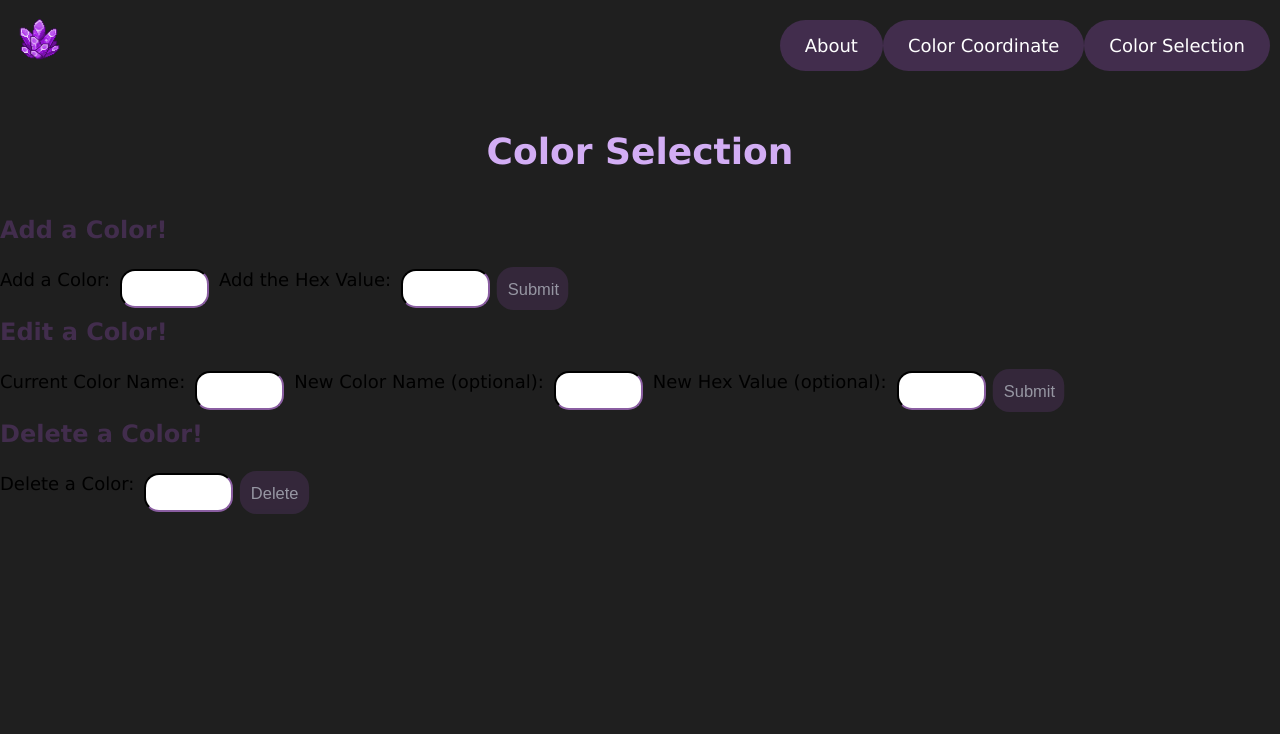
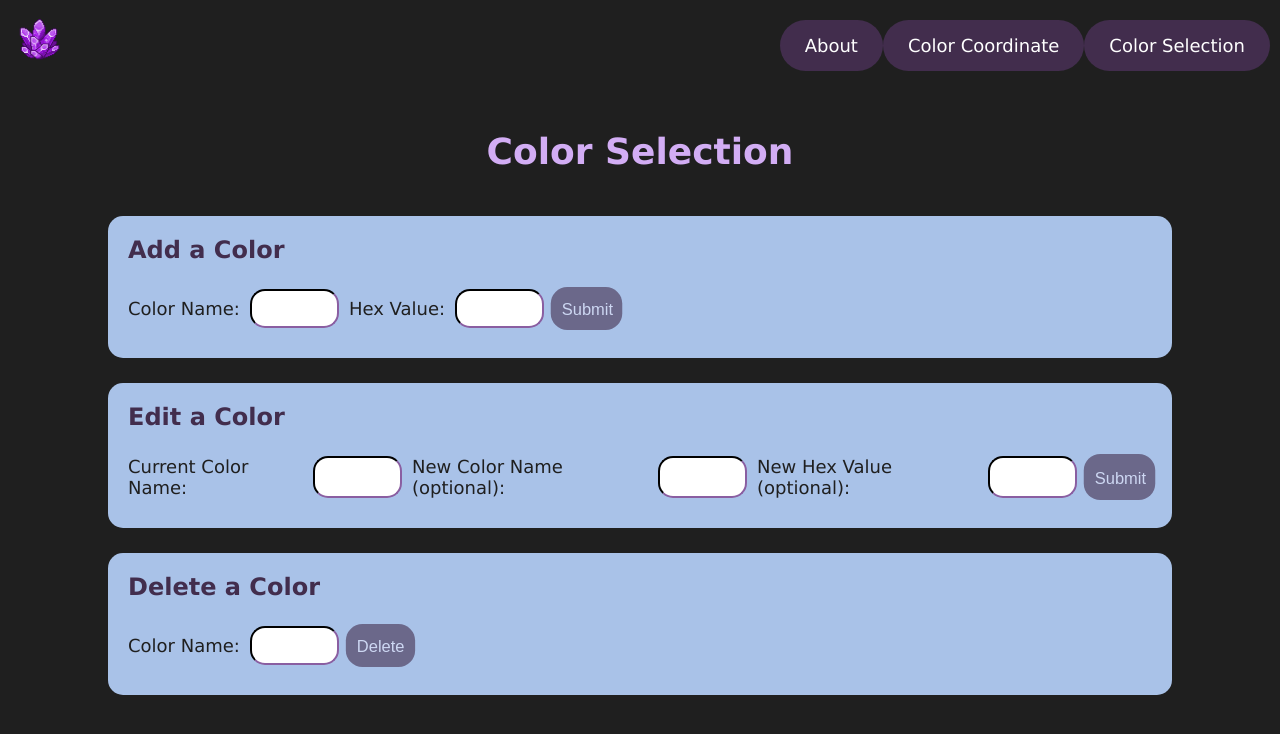
Before and after one commit to brennarw/CS312-Group-Project, an Angular app: page /selection in a window 1280 px wide. Shown: the top 734 px of the page. Built offline with nearby package versions, Linux system fonts and the light colour scheme.

Commit message:
update format

```diff
--- a/src/app/color-selection/color-selection.component.html
+++ b/src/app/color-selection/color-selection.component.html
@@ -1,9 +1,13 @@
 <main>
     <h1>Color Selection</h1>
+    <div class="forms-container">
+        <!-- Add a Color -->
+        <div class="form-container">
+            <div class="title"><b>Add a Color</b></div>
             <form #Add (ngSubmit)="AddColor()" #form="ngForm">
-        <div class="title"><b>Add a Color!</b></div>
                 <div class="form">
-            <label for="color">Add a Color: </label> <input
+                    <div class="form-group">
+                        <label for="color">Color Name: </label> <input
                         type="text"
                         id="color"
                         name="color"
@@ -11,8 +15,9 @@
                         required
                         [(ngModel)]="color"
                         #colors="ngModel">
-
-            <label for="hex">Add the Hex Value: </label> <input
+                    </div>
+                    <div class="form-group">
+                        <label for="hex">Hex Value: </label> <input
                         type="text"
                         id="hex"
                         name="hex"
@@ -20,10 +25,10 @@
                         required
                         [(ngModel)]="hex"
                         #hex_val="ngModel">
-
+                    </div>
                     <input type="submit" [disabled]="form.invalid" class="button">
                 </div>
-
+            </form>
             <div *ngIf="colors.invalid && (colors.touched)">
                 <div *ngIf="colors.hasError('required')" class="error">
                     *Color field is required.
@@ -34,17 +39,18 @@
                     *Hex field is required.
                 </div>
             </div>
-
             <div class="success" *ngIf="success">
                 Color was successfully inserted!
             </div>
             <div class="error" *ngIf="error">
                 Entry could not be added to the table - ensure values entered are not already present in the database
             </div>
-    </form>
-    <div class="edit-form">
+        </div>
+
+        <!-- Edit a Color -->
+        <div class="form-container">
+            <div class="title"><b>Edit a Color</b></div>
             <form #Edit="ngForm" (ngSubmit)="EditColor()">
-            <div class="title"><b>Edit a Color!</b></div>
                 <div class="form">
                     <label for="editColor">Current Color Name: </label>
                     <input
@@ -75,7 +81,7 @@
 
                     <input type="submit" [disabled]="Edit.invalid" class="button">
                 </div>
-
+            </form>
             <div *ngIf="editColorField.invalid && (editColorField.touched)">
                 <div *ngIf="editColorField.hasError('required')" class="error">
                     *Current color name is required.
@@ -88,14 +94,15 @@
             <div class="error" *ngIf="editError">
                 Update failed - Make sure the original color exists and the new name and hex do not conflict.
             </div>
-        </form>
         </div>
 
         <!-- Delete a Color -->
-    <form (ngSubmit)="DeleteColor()" #deleteForm="ngForm" class="delete-form">
-        <div class="title"><b>Delete a Color!</b></div>
+        <div class="form-container">
+            <div class="title"><b>Delete a Color</b></div>
+            <form (ngSubmit)="DeleteColor(deleteForm)" #deleteForm="ngForm">
                 <div class="form">
-            <label for="deleteColor">Delete a Color:</label>
+                    <div class="form-group">
+                        <label for="deleteColor">Color Name:</label>
                         <input
                             type="text"
                             id="deleteColor"
@@ -103,8 +110,19 @@
                             class="form-control"
                             required
                             [(ngModel)]="deleteColor"
-                #deleteColorField="ngModel">
+                            #deleteColorField="ngModel"
+                        >
+                    </div>
                     <button type="submit" id="deleteButton" [disabled]="deleteColorField.invalid" class="button">Delete</button>
                 </div>
             </form>
+            <div class="success" *ngIf="deleteSuccess">
+                Color was successfully deleted!
+            </div>
+            <div class="error" *ngIf="deleteError">
+                {{deleteErrorMsg}}
+            </div>
+        </div>
+    </div>
+
 </main>
```
Lines whose indentation alone changed are shown as unchanged.
